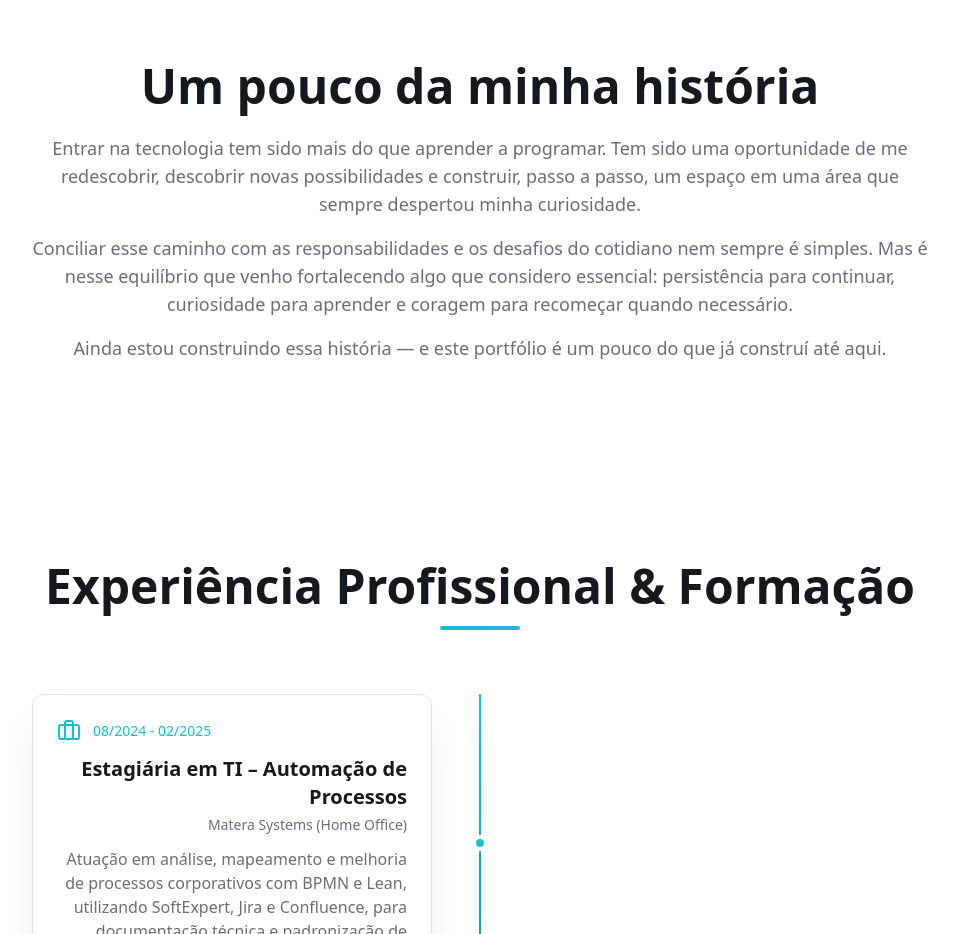
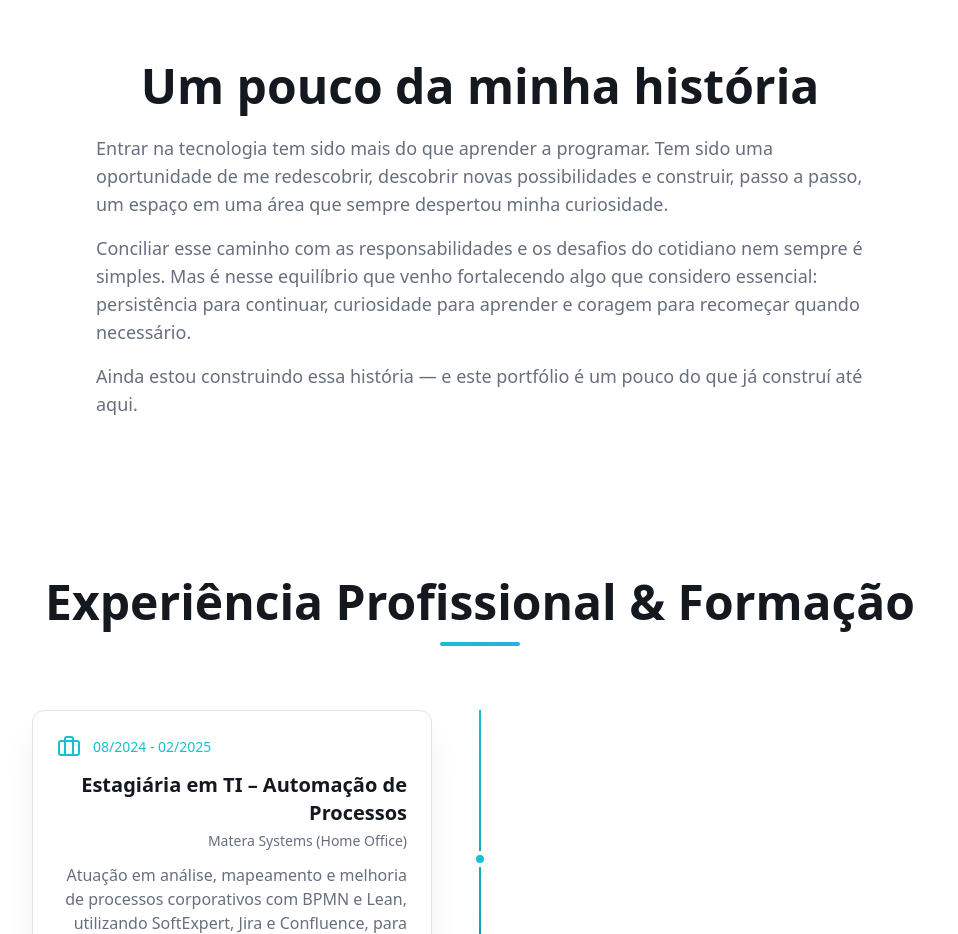
Before and after one commit to Lu-nas/portfolio, a React (Vite) app: page / in a window 1280 px wide. Shown: the part 4040-4974 px from the top of the page, without its empty margins (160-1118 px from the left). Built offline with nearby package versions, Linux system fonts and the light colour scheme.

Commit message:
Update Apresentacao.tsx
Alinhamento dos paragrafos

```diff
--- a/src/components/Apresentacao.tsx
+++ b/src/components/Apresentacao.tsx
@@ -7,8 +7,8 @@ const Apresentacao = () => {
             Um pouco da minha história
         </h2>
 
-        <div className="text-lg text-muted-foreground mb-10">
-          <p className="mb-4">
+        <div className="max-w-3xl mx-auto text-lg text-muted-foreground text-left space-y-4">
+          <p>
             Entrar na tecnologia tem sido mais do que aprender a programar.
             Tem sido uma oportunidade de me redescobrir, descobrir novas possibilidades
             e construir, passo a passo, um espaço em uma área que sempre despertou minha curiosidade.
@@ -22,7 +22,7 @@ const Apresentacao = () => {
             quando necessário.
           </p>
 
-          <p className="mt-4">
+          <p>
             Ainda estou construindo essa história — e este portfólio é um pouco do que já
             construí até aqui.
           </p>
```
